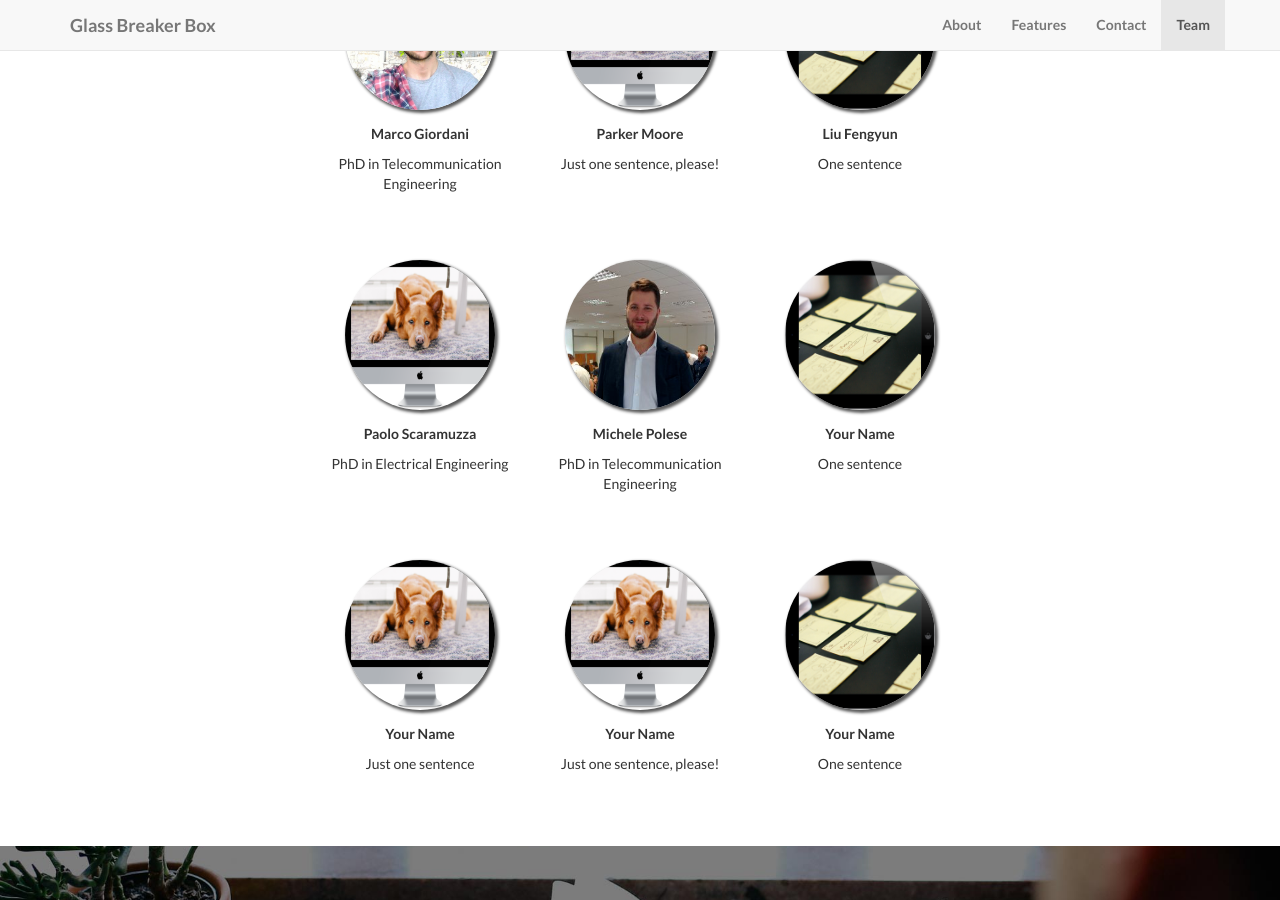
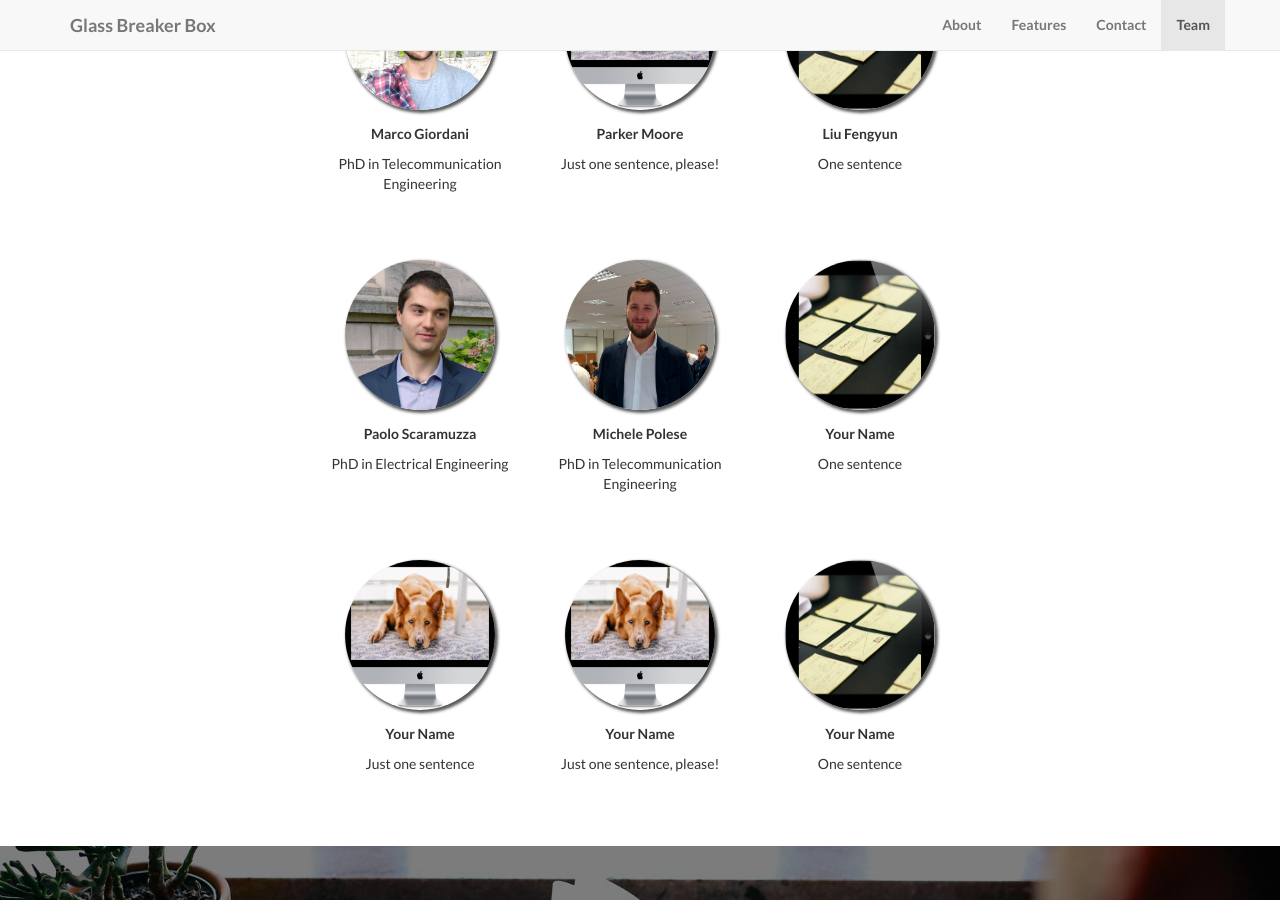
Before and after one commit to glassbreakerbox/glassbreakerbox.github.io, a Jekyll site: the page built from index.html, in a window 1280 px wide and 900 px high, scrolled down 1207 px. Built offline with Jekyll 4.4.1, drawn with Linux system fonts in a browser that asks for light colours.

Commit message:
Add personal image

```diff
--- a/_data/members.yml
+++ b/_data/members.yml
@@ -11,7 +11,7 @@
   description: One sentence
 
 - name: Paolo Scaramuzza
-  image: img/team/dog.png
+  image: img/team/PS.jpg
   description: PhD in Electrical Engineering
 
 - name: Michele Polese
```
Also changed, not shown: img/team/PS.jpg (added).
